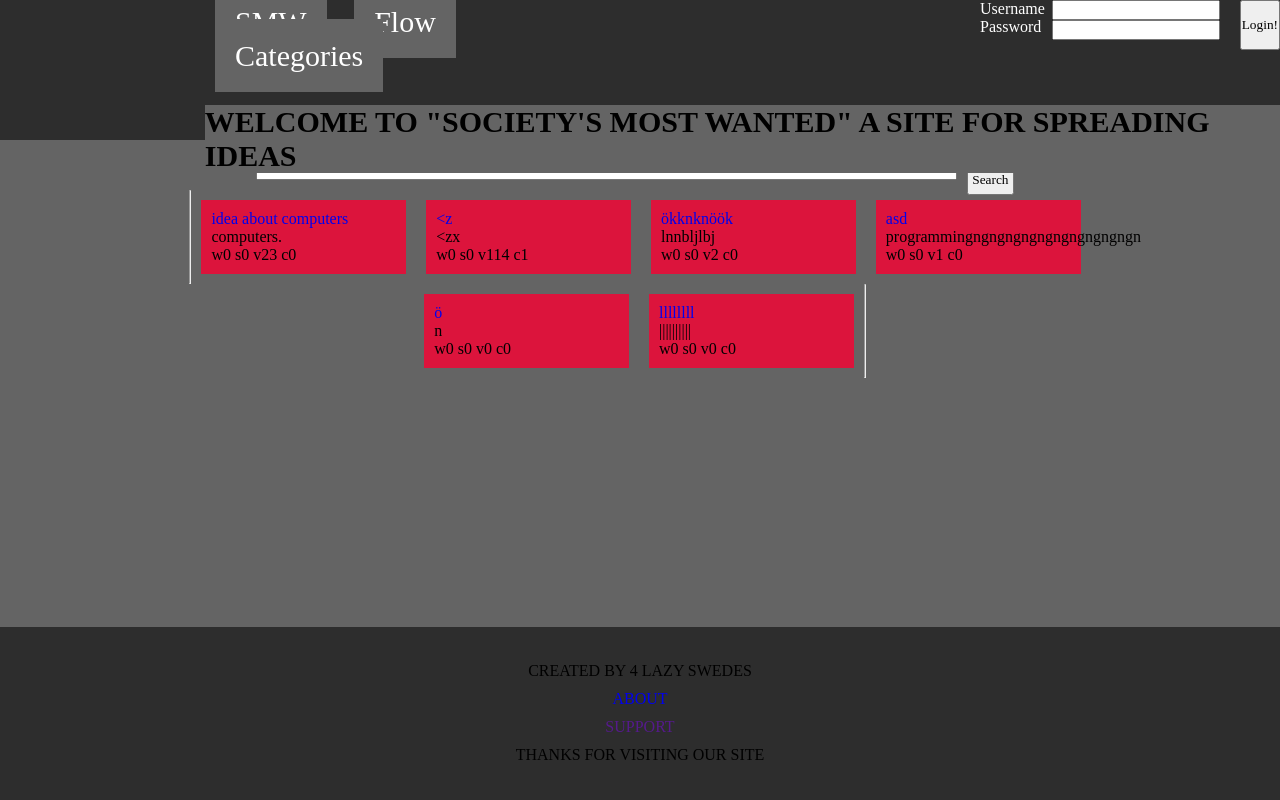
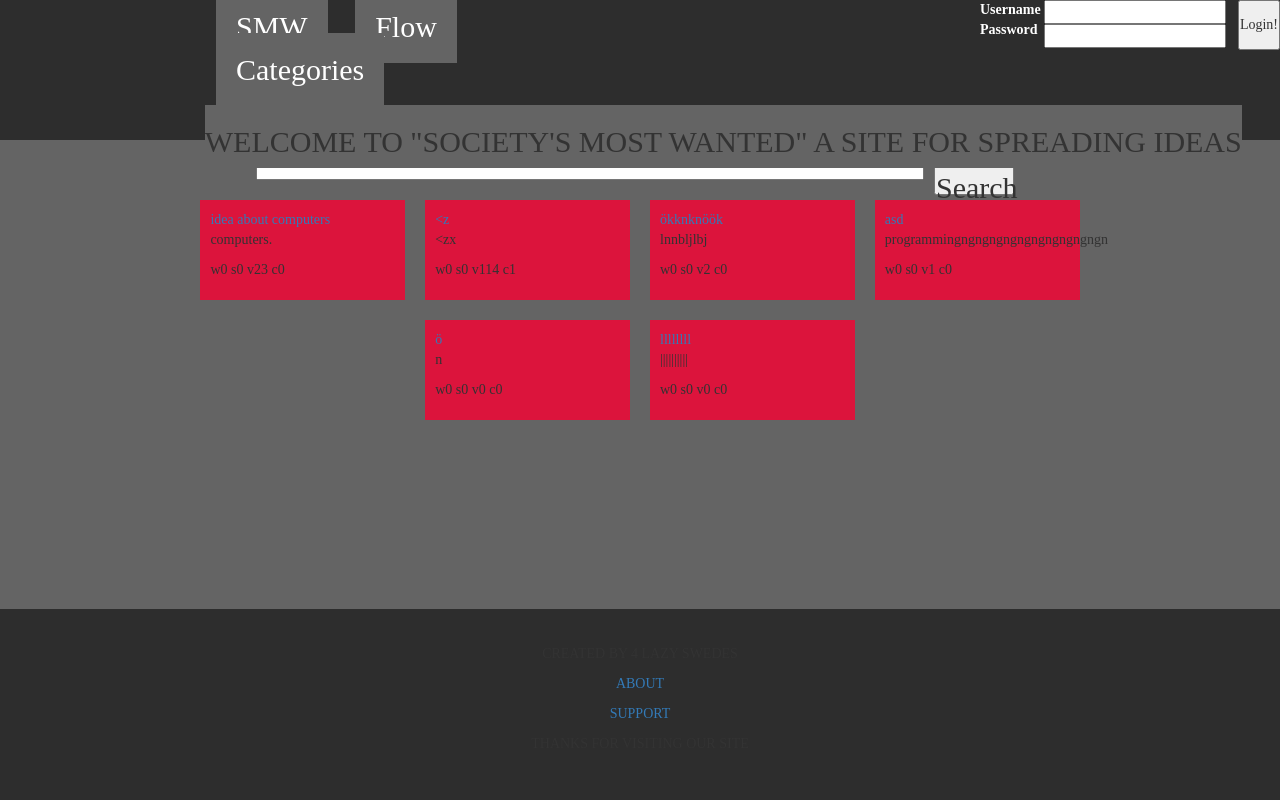
Before and after one commit to Weird-Dan/SocietysMostWanted, a Django app: page / in a window 1280 px wide. Run offline with Django 3.2, Linux system fonts and the light colour scheme; data comes from the database, SQL or seed files in the repository; some libraries are stand-ins or nearby versions.

Commit message:
added bootstrap

```diff
--- a/website/smw/templates/smw/base.html
+++ b/website/smw/templates/smw/base.html
@@ -4,7 +4,17 @@
         <meta charset="utf-8">
         <title>{% block Title%}Society's Most Wanted{% endblock %}</title>
         {% load staticfiles %}
+        <!-- Latest compiled and minified CSS -->
+        <link rel="stylesheet" href="https://maxcdn.bootstrapcdn.com/bootstrap/3.3.7/css/bootstrap.min.css">
+
+        <!-- Optional theme -->
+        <link rel="stylesheet" href="https://maxcdn.bootstrapcdn.com/bootstrap/3.3.7/css/bootstrap-theme.min.css">
         <link rel="stylesheet" type="text/css" href="{% static 'smw/style.css' %}"/>
+
+        <!-- Latest compiled and minified JavaScript -->
+        <script src="https://ajax.googleapis.com/ajax/libs/jquery/1.12.0/jquery.min.js"></script>
+        <script src="https://maxcdn.bootstrapcdn.com/bootstrap/3.3.7/js/bootstrap.min.js"></script>
+
     </head>
     <body>
         <!-- create base html structure -->
--- a/website/smw/templates/smw/index.html
+++ b/website/smw/templates/smw/index.html
@@ -19,6 +19,7 @@ Write your html Here!
 </form>
 
 <hr>
+<br>
 
 {% for idea in object_list %}
 
@@ -34,6 +35,7 @@ Write your html Here!
 </div>
 
 {% endfor %}
+<br>
 <hr>
 
 {% endblock%}
```
